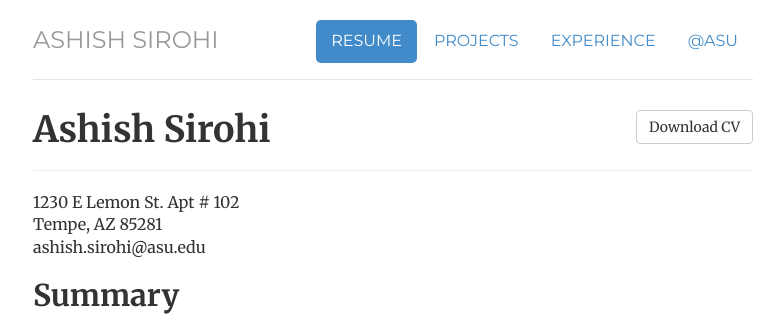
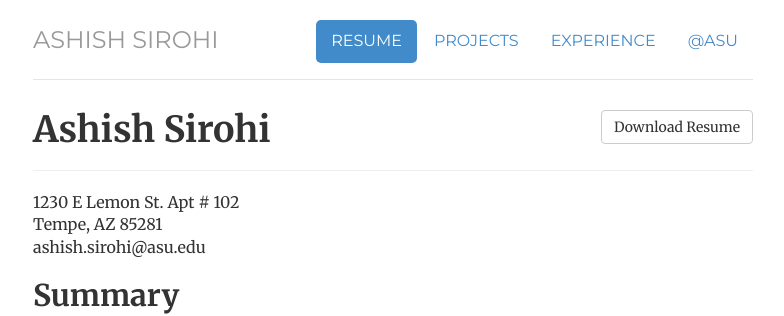
Before and after one commit to ashishsirohi/ashishsirohi.github.io, a Jekyll site: the page built from resume/index.html, in a window 1280 px wide and 900 px high. Shown: the top 316 px of the window, without its empty margins (247-1031 px from the left). Built offline with Jekyll 4.4.1, drawn with Linux system fonts in a browser that asks for light colours.

Commit message:
Adding About info

```diff
--- a/_includes/head.html
+++ b/_includes/head.html
@@ -18,5 +18,5 @@
   <script src="../../assets/js/respond.min.js"></script>
 	<![endif]-->
 	<!-- google analytics - i will not share this data with google -->
-	<!--{% include analytics.html %}-->
+	{% include analytics.html %}
 </head>
--- a/index.html
+++ b/index.html
@@ -17,7 +17,7 @@
 	My name is <b>Ashish</b> and it would be an understatement to say that I am a nerd.
 	<br><br>I belong to a generation who has been the part of the evolution of Computer Science world and have seen it growing like anything. I still remember the time when I came across the Computer machine for the first time, It was in <b>sixth grade</b>. Then, I wasn't aware of the computational power of that hardware box but it was just a machine for me where I could draw funny <b>painting</b> and play some <b>games</b>. But fast forward to now, I am just mesmerised by all the tech growing around and how I love to be the part of this growth.
 	<br><br>I love the fact that we can make a hardware do anything(in terms of computation) we want it to do by writitng few lines of awesome <b>code</b>. Some very handful compilers understand our code and generate some set of <b>0s</b> and <b>1s</b> from it for the hardware. And <b>voila</b>, our hardware does exactly what we asked for. Sounds like magic? (Nah?)<br><br>
-	Well, I am a <b>Computer Science Graduate Student</b> at <b>Arizona State University</b>. I write <b>code</b>.</p>
+	Well, I am a <b>Computer Science Graduate Student</b> at <b><a style="color:black; text-decoration:none" href="https://www.asu.edu" target="_blank">Arizona State University</a></b>. I write <b>code</b>.</p>
 	<p></p>
 	</div>
 </div>
--- a/resume/index.html
+++ b/resume/index.html
@@ -9,7 +9,7 @@
 description: Current CV for Ashish Sirohi
 ---
 <div class="resume">
-	<a href="/files/Ashish-Sirohi-Resume.pdf" class="btn btn-default pull-right" title="Download CV as PDF">Download CV</a>
+	<a href="/files/Ashish-Sirohi-Resume.pdf" class="btn btn-default pull-right" title="Download Resume as PDF" target="_blank">Download Resume</a>
 				<div itemscope itemtype="http://data-vocabulary.org/Person">
 				<span itemprop="name"><h1>Ashish Sirohi</h1></span>
 				<hr>
```
Also changed, not shown: 2 other files.
